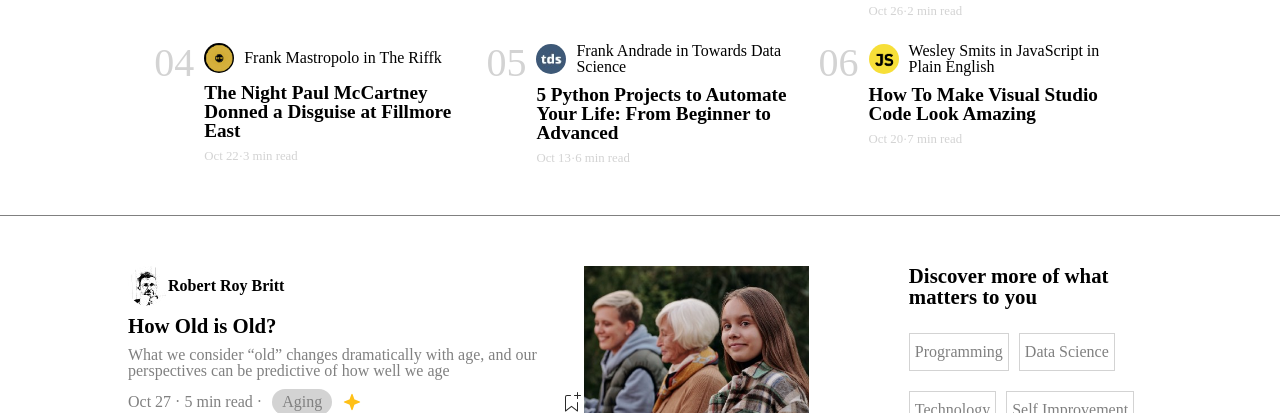
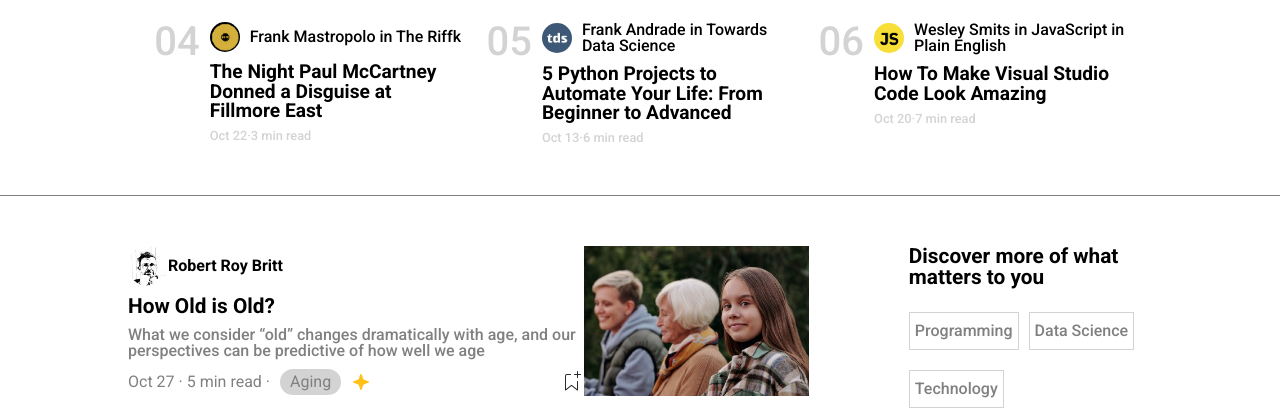
Before and after one commit to FocusFine89/W1-U2-D5, a plain HTML site: page base_di_partenza/HomePage.html in a window 1280 px wide. Shown: the part 687-1100 px from the top of the page. Drawn offline with Linux system fonts and the light colour scheme.

Commit message:
aggiunto font Roboto

```diff
--- a/base_di_partenza/assets/css/style.css
+++ b/base_di_partenza/assets/css/style.css
@@ -1,6 +1,10 @@
 /* GENERALE */
+
+@import url("https://fonts.googleapis.com/css2?family=Roboto:ital,wght@0,100;0,300;0,400;0,500;0,700;0,900;1,100;1,300;1,400;1,500;1,700;1,900&display=swap");
+
 * {
   box-sizing: border-box;
+  font-family: "Roboto", sans-serif;
 }
 
 h1 {
```
